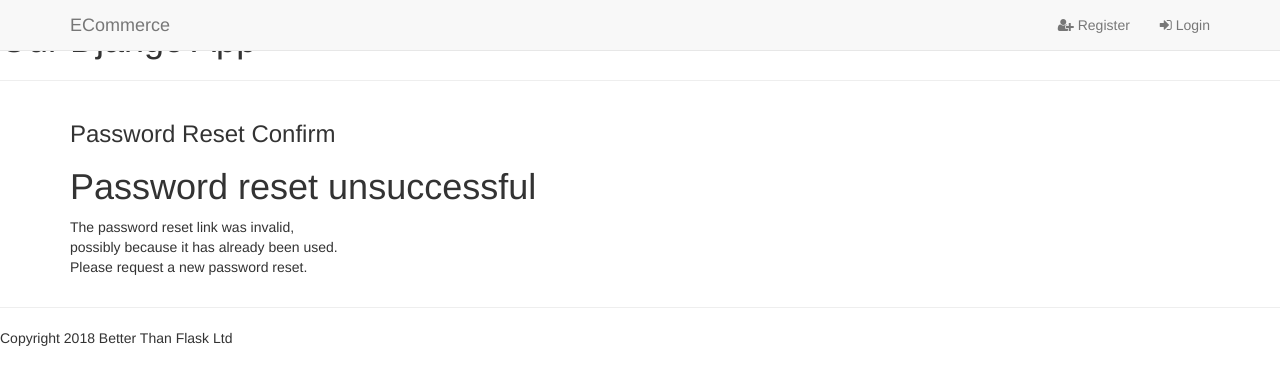
After one commit to sweetmentor/Try-Django, a Django app: a page that uses templates/registration/password_reset_confirm.html in a window 1280 px wide. The commit adds this page. Shown: the top 385 px of the page. Run offline with Django 3.2, Linux system fonts and the light colour scheme; some libraries are stand-ins or nearby versions.

Commit message:
added password reset functionality

```diff
--- a/accounts/templates/accounts/login.html
+++ b/accounts/templates/accounts/login.html
@@ -7,6 +7,8 @@
     <form method='POST'>
         {% csrf_token %}
         {{ form | as_bootstrap }}
+
+        <p>Forgot your password? Click <a href="{% url 'password_reset' %}">here</a>.</p>
         <input type="submit" value="login"/>
 
 
--- a/accounts/templates/accounts/profile.html
+++ b/accounts/templates/accounts/profile.html
@@ -4,7 +4,10 @@
 
 <h3>PROFILE</h3>
 
-<p>You are logged in as {{ user }}</p>
+<p>You are logged in as:</p>
+
+<p>{{user.username}}</p>
+<p>{{user.email}}</p>
 
 
 
--- /dev/null
+++ b/accounts/urls.py
@@ -0,0 +1,17 @@
+from django.conf.urls import url
+from accounts.views import login, register, logout, profile
+from django.core.urlresolvers import reverse_lazy
+from django.contrib.auth.views import password_reset, password_reset_done, password_reset_confirm, password_reset_complete
+
+urlpatterns = [
+    url(r'^login', login, name="login"),
+    url(r'^register$', register, name="register"),
+    url(r'^logout$', logout, name="logout"),
+    url(r'^profile$', profile, name="profile"),
+    url(r'^password-reset/$', password_reset,
+        {'post_reset_redirect': reverse_lazy('password_reset_done')}, name='password_reset'),
+    url(r'^password-reset/done/$', password_reset_done, name='password_reset_done'),
+    url(r'^password-reset/(?P<uidb64>[0-9A-Za-z]+)-(?P<token>.+)/$', password_reset_confirm,
+        {'post_reset_redirect': reverse_lazy('password_reset_complete')}, name='password_reset_confirm'),
+    url(r'^password-reset/complete/$', password_reset_complete, name='password_reset_complete'),
+]
--- /dev/null
+++ b/templates/registration/password_reset_confirm.html
@@ -0,0 +1,35 @@
+{% extends "home/base.html" %}
+
+{% block content %}
+<h3>Password Reset Confirm</h3>
+    {% if validlink %}
+        <p>Please enter your new password twice.<br />
+           So we can verify you typed it in correctly.</p>
+        <form action="" method="post" class="accountform">
+            <div style="display:none">
+                <input type="hidden" value="{{ csrf_token }}" name="csrfmiddlewaretoken">
+            </div>
+            <table>
+                <tr>
+                    <td>{{ form.new_password1.errors }}
+                        <label for="id_new_password1">New password:</label></td>
+                    <td>{{ form.new_password1 }}</td>
+                </tr>
+                <tr>
+                    <td>{{ form.new_password2.errors }}
+                        <label for="id_new_password2">Confirm password:</label></td>
+                    <td>{{ form.new_password2 }}</td>
+                </tr>
+                <tr>
+                    <td></td>
+                    <td><input type="submit" value="Change my password" /></td>
+                </tr>
+            </table>
+        </form>
+    {% else %}
+        <h1>Password reset unsuccessful</h1>
+        <p>The password reset link was invalid, <br />
+        possibly because it has already been used. <br />
+        Please request a new password reset.</p>
+    {% endif %}
+{% endblock %}
--- a/trydjango/settings.py
+++ b/trydjango/settings.py
@@ -57,7 +57,7 @@ ROOT_URLCONF = 'trydjango.urls'
 TEMPLATES = [
     {
         'BACKEND': 'django.template.backends.django.DjangoTemplates',
-        'DIRS': [],
+        'DIRS': [os.path.join(BASE_DIR, 'templates')],
         'APP_DIRS': True,
         'OPTIONS': {
             'context_processors': [
@@ -121,3 +121,6 @@ USE_TZ = True
 # https://docs.djangoproject.com/en/1.11/howto/static-files/
 
 STATIC_URL = '/static/'
+
+EMAIL_BACKEND = 'django.core.mail.backends.console.EmailBackend'
+SYSTEM_EMAIL = 'supports@django.com'
--- a/trydjango/urls.py
+++ b/trydjango/urls.py
@@ -13,16 +13,15 @@ Including another URLconf
     1. Import the include() function: from django.conf.urls import url, include
     2. Add a URL to urlpatterns:  url(r'^blog/', include('blog.urls'))
 """
-from django.conf.urls import url
+from django.conf.urls import url, include
 from django.contrib import admin
 from home.views import get_index
-from accounts.views import login, register, logout, profile
+
+from accounts import urls as accounts_urls
 
 urlpatterns = [
     url(r'^admin/', admin.site.urls),
     url(r'^$', get_index),
-    url(r'^accounts/login$', login, name="login"),
-    url(r'^accounts/register$', register, name="register"),
-    url(r'^accounts/logout$', logout, name="logout"),
-    url(r'^accounts/profile$', profile, name="profile"),
+    url(r'^accounts/', include(accounts_urls))
+
 ]
```
Also changed, not shown: templates/registration/password_reset_complete.html (added, +7 -0 lines), templates/registration/password_reset_done.html (added, +17 -0 lines), templates/registration/password_reset_email.html (added, +15 -0 lines), templates/registration/password_reset_form.html (added, +18 -0 lines), db.sqlite3.
